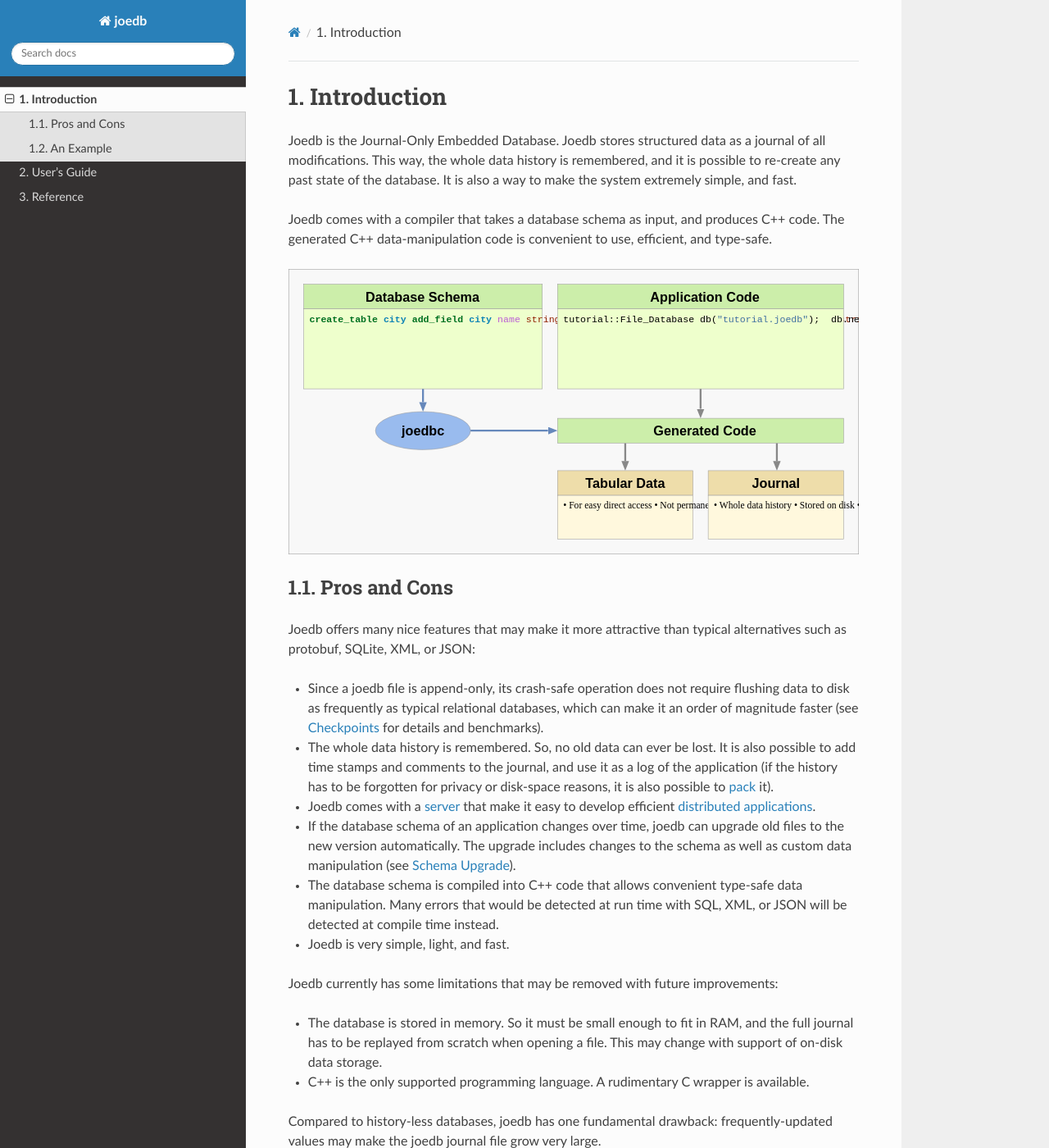
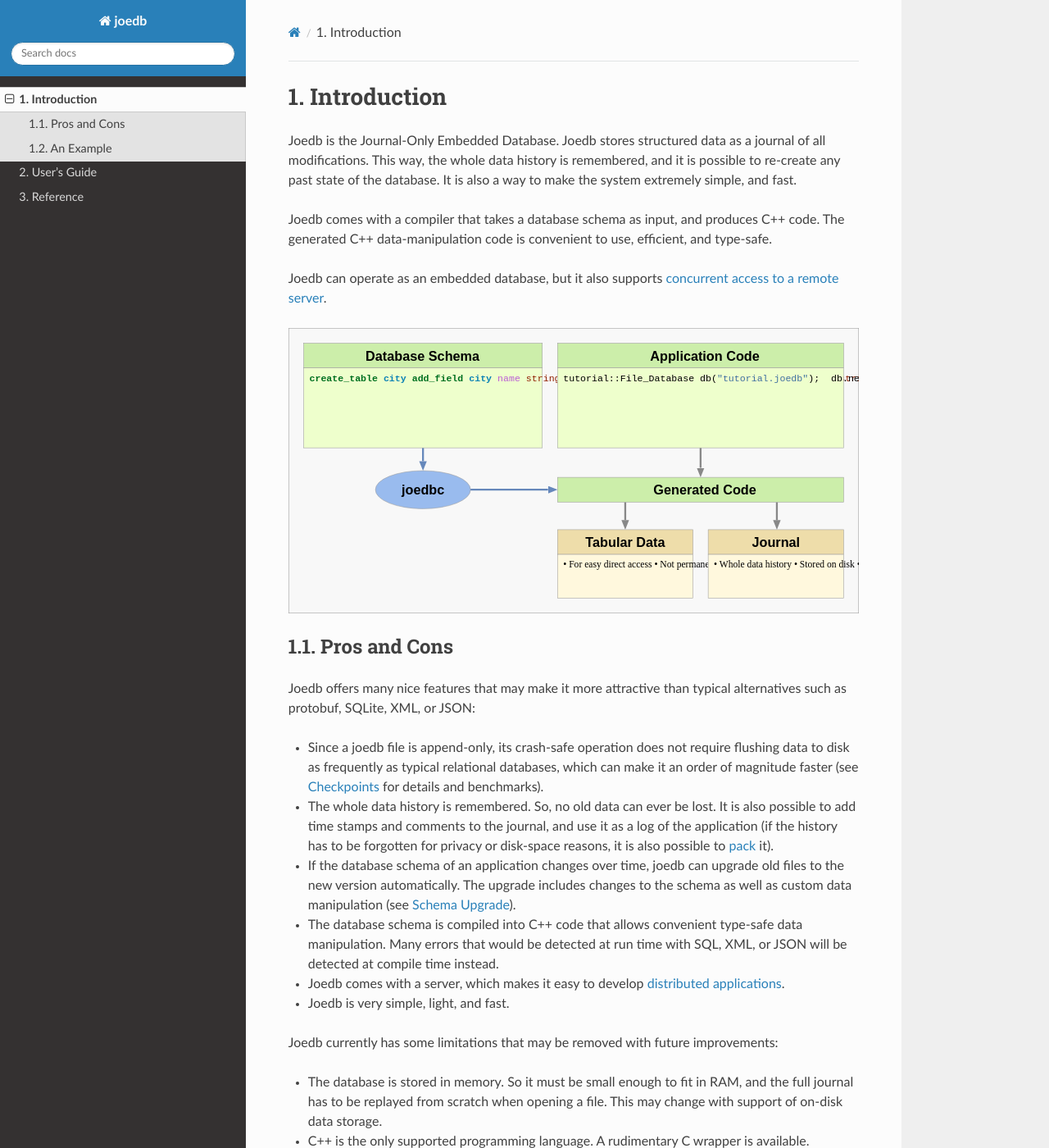
Before and after one commit to Remi-Coulom/joedb, a Sphinx documentation site: the page built from doc/source/intro.rst, in a window 1280 px wide and 1400 px high. Shown: the whole window at 82% size. Built offline with Sphinx 7.4.7 and the Read the Docs theme 2.0.0, drawn with Linux system fonts in a browser that asks for light colours; formulas are drawn with MathJax 3.

Commit message:
mention server in intro

```diff
--- a/README.rst
+++ b/README.rst
@@ -1,7 +1,7 @@
 Joedb
 =====
 
-Joedb is the Journal-Only Embedded Database. It stores structured data as a
+Joedb is the Journal-Only Embedded Database. Joedb stores structured data as a
 journal of all modifications. This way, the whole data history is remembered,
 and it is possible to re-create any past state of the database. It is also a
 way to make the system extremely simple, and fast.
@@ -10,6 +10,9 @@ Joedb comes with a compiler that takes a database schema as input, and produces
 C++ code. The generated C++ data-manipulation code is convenient to use,
 efficient, and type-safe.
 
+Joedb can operate as an embedded database, but it also supports concurrent
+access to a remote server.
+
 .. image:: doc/source/images/joedb.svg
 
 For more information, please take at a look at the _`documentation
--- a/doc/source/intro.rst
+++ b/doc/source/intro.rst
@@ -9,6 +9,9 @@ way to make the system extremely simple, and fast.
 Joedb comes with a compiler that takes a database schema as input, and produces
 C++ code. The generated C++ data-manipulation code is convenient to use,
 efficient, and type-safe.
+
+Joedb can operate as an embedded database, but it also supports
+:doc:`concurrent access to a remote server <concurrency>`.
 
 .. image:: images/joedb.svg
 
@@ -26,14 +29,13 @@ alternatives such as protobuf, SQLite, XML, or JSON:
   also possible to add time stamps and comments to the journal, and use it as a
   log of the application (if the history has to be forgotten for privacy or
   disk-space reasons, it is also possible to :ref:`pack <joedb_pack>` it).
-- Joedb comes with a :ref:`server <joedb_server>` that make it easy to develop
-  efficient :doc:`distributed applications <concurrency>`.
 - If the database schema of an application changes over time, joedb can upgrade
   old files to the new version automatically. The upgrade includes changes to
   the schema as well as custom data manipulation (see :doc:`schema_upgrade`).
 - The database schema is compiled into C++ code that allows convenient
   type-safe data manipulation. Many errors that would be detected at run time
   with SQL, XML, or JSON will be detected at compile time instead.
+- Joedb comes with a server, which makes it easy to develop :doc:`distributed applications <concurrency>`.
 - Joedb is very simple, light, and fast.
 
 Joedb currently has some limitations that may be removed with future
```
